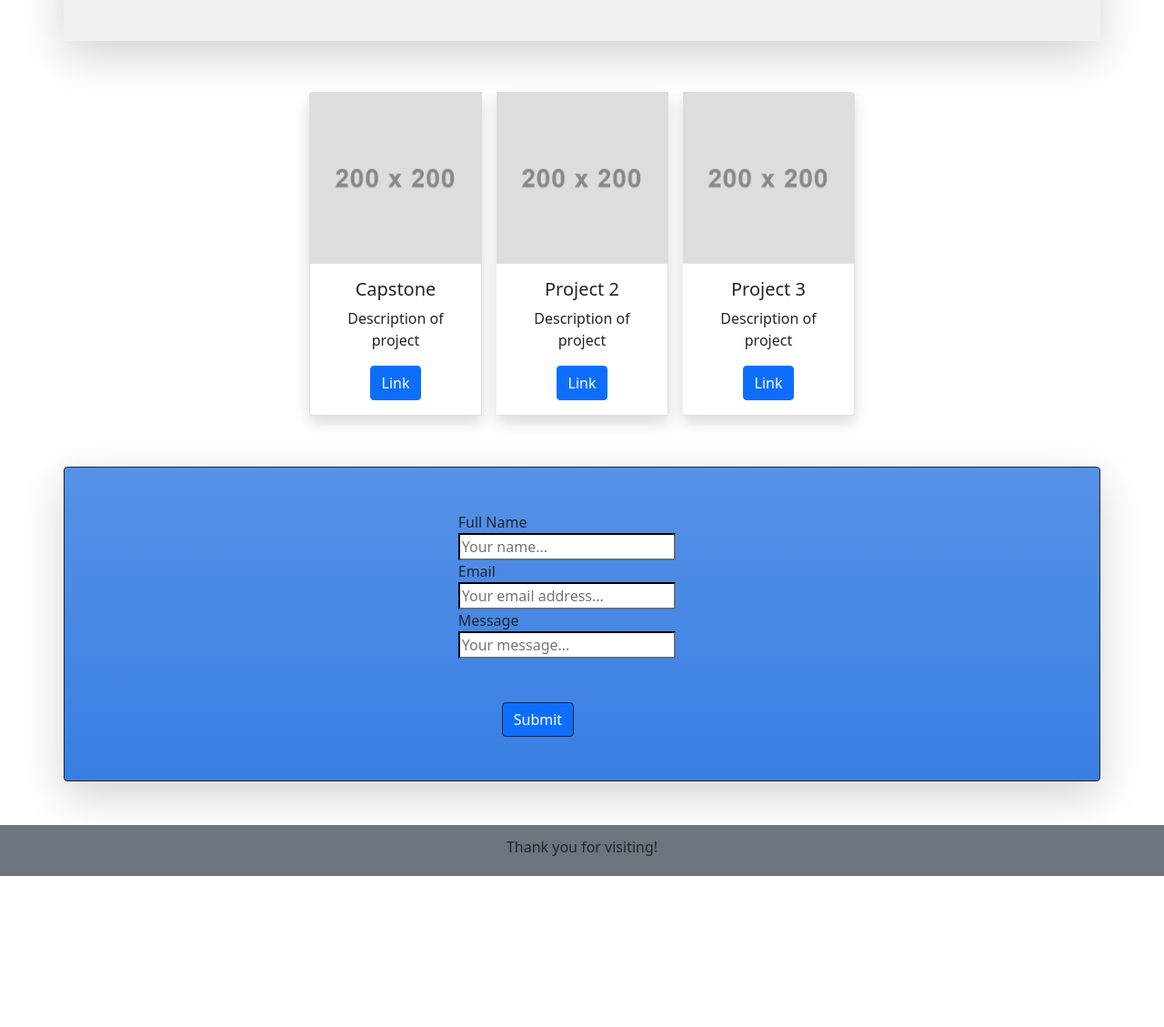
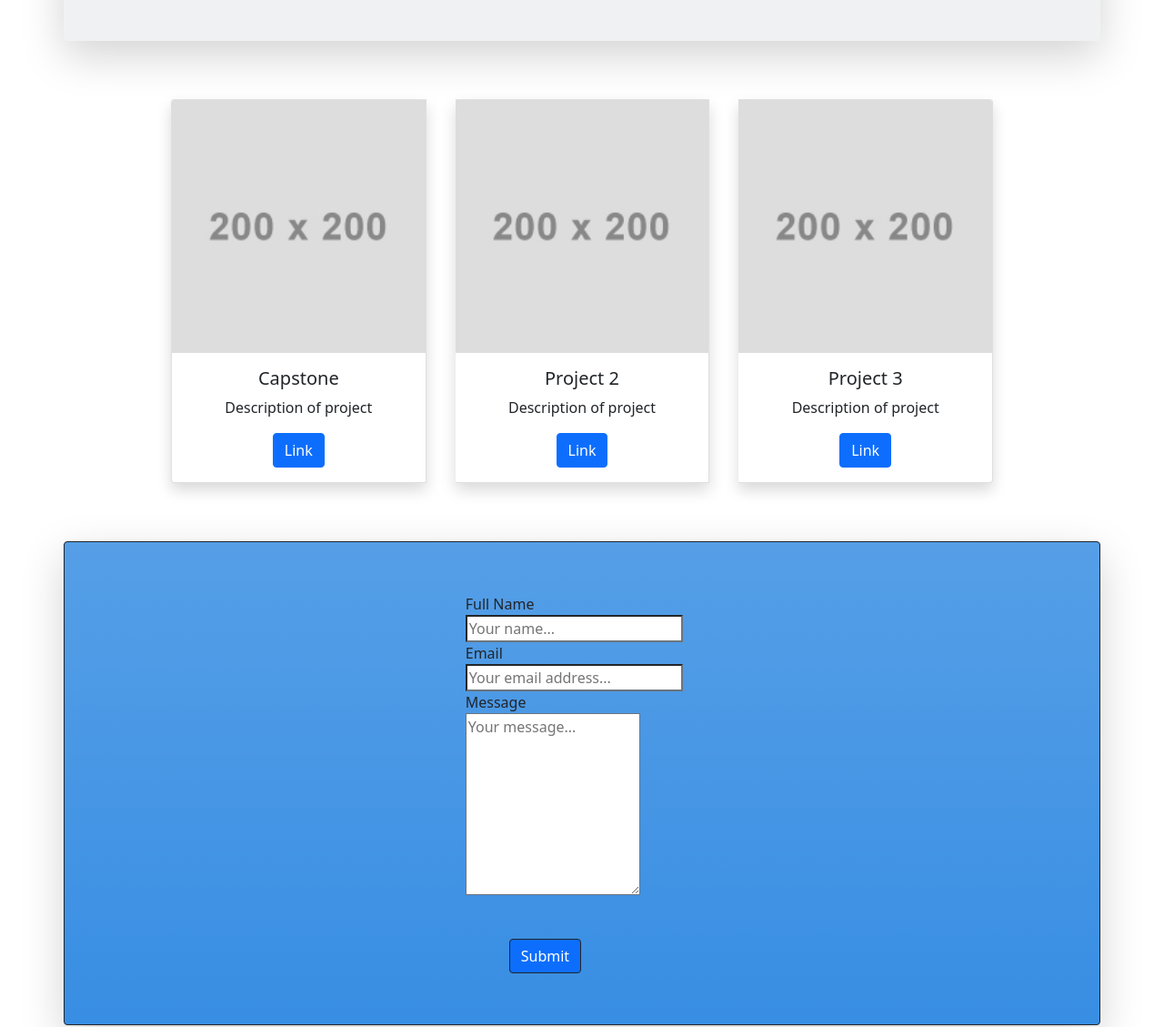
Before and after one commit to CharlesHancock2/charles-pwp, a plain HTML site: page public_html/documentation/milestone-3.html in a window 1280 px wide. Shown: the part 431-1560 px from the top of the page at 91% size. Before the commit the page ends 1394 px from the top, so only its background shows below. Drawn offline with nearby package versions, Linux system fonts and the light colour scheme.

Commit message:
fixed form message input sizing

```diff
--- a/public_html/documentation/milestone-3.html
+++ b/public_html/documentation/milestone-3.html
@@ -33,11 +33,11 @@
 </div>
 
 <!--Cards-->
-<div class="container w-50">
+<div class="container w-75">
   <div class="row">
     <div class="col">
       <div class="card-group mt-5">
-        <div class="card text-center shadow m-2">
+        <div class="card text-center shadow m-3">
           <img src="./img/placeholder-image.jpeg" class="card-img-top" alt="...">
           <div class="card-body">
             <h5 class="card-title">Capstone</h5>
@@ -45,7 +45,7 @@
             <button type="button" class="btn btn-primary">Link</button>
           </div>
         </div>
-        <div class="card text-center shadow m-2">
+        <div class="card text-center shadow m-3">
           <img src="./img/placeholder-image.jpeg" class="card-img-top" alt="...">
           <div class="card-body">
             <h5 class="card-title">Project 2</h5>
@@ -53,7 +53,7 @@
             <button type="button" class="btn btn-primary">Link</button>
           </div>
         </div>
-        <div class="card text-center shadow m-2">
+        <div class="card text-center shadow m-3">
           <img src="./img/placeholder-image.jpeg" class="card-img-top" alt="...">
           <div class="card-body">
             <h5 class="card-title">Project 3</h5>
@@ -69,13 +69,13 @@
 <!--form-->
 <div class="container mt-5 mb-5 d-block bg-gradient bg-opacity-25 border border-dark rounded shadow-lg" id="form-wrapper">
   <div class="container mx-auto mt-5">
-    <form action="action_page.pwp" class="w-25 mx-auto">
+    <form action="action_page.pwp" class="w-25 mx-auto p-2">
       <label for="name">Full Name</label>
-      <input type="text" id="name" name="name" class="d-block border-dark" placeholder="Your name...">
+      <input type="text" id="name" name="name" class="d-block border-secondary" placeholder="Your name...">
       <label for="email">Email</label>
-      <input type="email" id="email" name="email" class="d-block border-dark" placeholder="Your email address...">
+      <input type="email" id="email" name="email" class="d-block border-secondary" placeholder="Your email address...">
       <label for="message">Message</label>
-      <input id="message" name="message" class="d-block border-dark" placeholder="Your message..."></input>
+      <textarea class="d-block border-secondary" id="message" name="message" placeholder="Your message..." style="height:200px"></textarea>
       <button type="submit" class="btn btn-primary border border-dark m-5">Submit</button>
     </form>
   </div>
--- a/public_html/documentation/style.css
+++ b/public_html/documentation/style.css
@@ -1,3 +1,7 @@
 #welcome, #form-wrapper {
-    background-color: #387fe3;
+    background-color: #388ee3;
 }
+
+textarea {
+    width: 12rem;
+}
```
